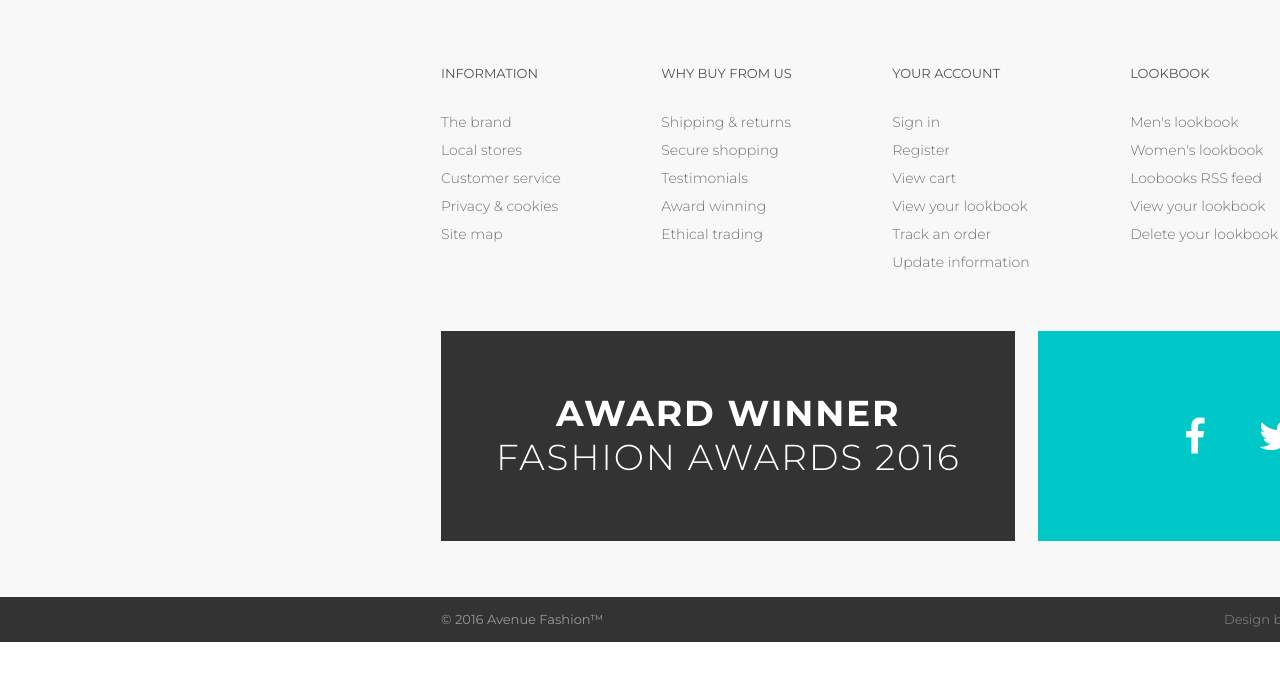
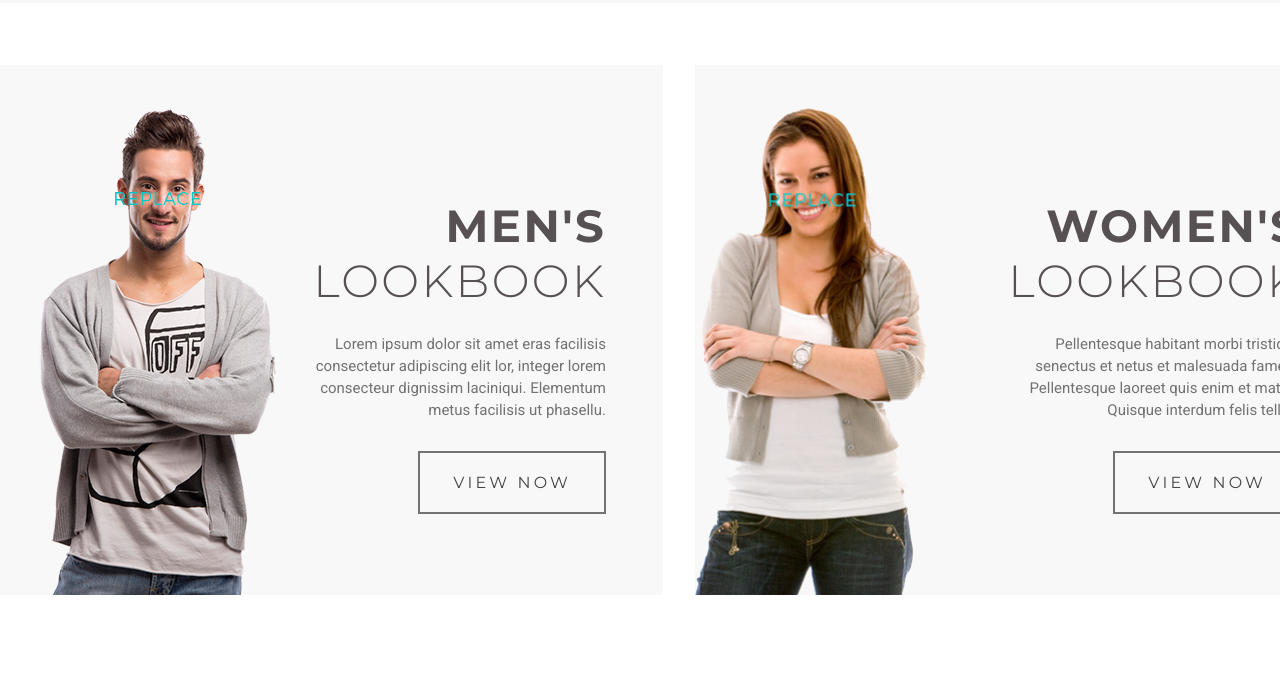
Before and after one commit to remmark99/Avenue-project, a plain HTML site: page index.html in a window 1280 px wide. Shown: the part 961-1640 px from the top of the page. Before the commit the page ends 1603 px from the top, so only its background shows below. Drawn offline with nearby package versions, Linux system fonts and the light colour scheme; files that its build step writes are made by us from their sources.

Commit message:
Added lookbook block to the index page

```diff
--- a/index.html
+++ b/index.html
@@ -5,6 +5,7 @@
     <title>Avenue - Home Page</title>
     <link rel="stylesheet" href="https://use.fontawesome.com/releases/v5.5.0/css/all.css" integrity="sha384-B4dIYHKNBt8Bc12p+WXckhzcICo0wtJAoU8YZTY5qE0Id1GSseTk6S+L3BlXeVIU" crossorigin="anonymous">
     <link rel="stylesheet" href="style.css">
+    <link href="https://fonts.googleapis.com/css?family=Roboto" rel="stylesheet">
     <link href="https://fonts.googleapis.com/css?family=Montserrat:300,400,700" rel="stylesheet">
 </head>
 <body>
@@ -25,7 +26,7 @@
             <div class="index">
                 <div class="container index__container">
                     <div class="nav index__nav">
-                        <div class="nav__left">
+                        <div     class="nav__left">
                             <h3 class="nav__logo" ><span>AVENUE </span>FASHION</h3>
                         </div>
                         <div class="nav__right">
@@ -46,6 +47,39 @@
                 </div>
             </div>
         </main>
+        <div class="container container_flex">
+            <article class="lookbook">
+                <img src="img/lookbook1.png" alt="Men's lookbook">
+                <div class="lookbook__content">
+                    <h3 class="lookbook__header">MEN'S <span>LOOKBOOK</span></h3>
+                    <p class="lookbook__p">Lorem ipsum dolor sit amet eras facilisis
+                        consectetur adipiscing elit lor, integer lorem consecteur dignissim laciniqui.
+                        Elementum metus facilisis ut phasellu.
+                    </p>
+                    <button class="lookbook__button">VIEW NOW</button>
+                </div>
+            </article>
+            <article class="lookbook">
+                <img src="img/lookbook2.png" alt="Women's lookbook">
+                <div class="lookbook__content">
+                    <h3 class="lookbook__header">WOMEN'S <span>LOOKBOOK</span></h3>
+                    <p class="lookbook__p">Pellentesque habitant morbi tristique senectus et netus et malesuada fames .
+                        Pellentesque laoreet quis enim et mattis. Quisque interdum felis tellus.
+                    </p>
+                    <button class="lookbook__button">VIEW NOW</button>
+                </div>
+            </article>
+            <article class="lookbook">
+                <img src="img/lookbook3.png" alt="Men's lookbook">
+                <div class="lookbook__content">
+                    <h3 class="lookbook__header">YOUR <span>LOOKBOOK</span></h3>
+                    <p class="lookbook__p">See an item you like and click the <i class="far fa-heart"></i> button to add it to your lookbook where you can create your own perfect look.
+                        It’s like your own boutique!
+                    </p>
+                    <button class="lookbook__button">VIEW NOW</button>
+                </div>
+            </article>
+        </div>
     </div>
     <footer class="footer">
             <div class="footer__top">
--- a/style.sass
+++ b/style.sass
@@ -19,6 +19,9 @@ body
   margin: 0 auto
   display: block
   box-sizing: border-box
+  &_flex
+    display: flex
+    justify-content: space-between
 
 .search
   font-size: 0
@@ -210,3 +213,48 @@ a
     color: #777777
   &__creator:first-child
     margin-right: 30px
+
+.lookbook
+  display: flex
+  width: 663px
+  background-color: #f8f8f8
+  text-align: right
+  justify-content: space-between
+  padding-top: 43px
+  box-sizing: border-box
+  margin-bottom: 125px
+  margin-top: 62px
+  &:first-child
+    padding-left: 39px
+  &:last-child
+    padding-left: 39px
+  &__content
+    margin-right: 57px
+    width: 294px
+  &__header
+    color: #575153
+    font-size: 45px
+    font-weight: 700
+    letter-spacing: 2.4px
+    margin-top: 90px
+    span
+      font-weight: 300
+  &__p
+    color: #727272
+    display: inline-block
+    font-family: Roboto, sans-serif
+    font-size: 15px
+    font-weight: 400
+    line-height: 22px
+    margin-top: 25px
+  &__button
+    color: #454647
+    font-size: 16px
+    font-weight: 400
+    letter-spacing: 3.2px
+    box-sizing: border-box
+    line-height: 59px
+    background-color: #f8f8f8
+    border: 2px solid #737373
+    padding: 0 33px
+    margin-top: 30px
```
Also changed, not shown: img/lookbook1.png (added), img/lookbook2.png (added), img/lookbook3.png (added).
